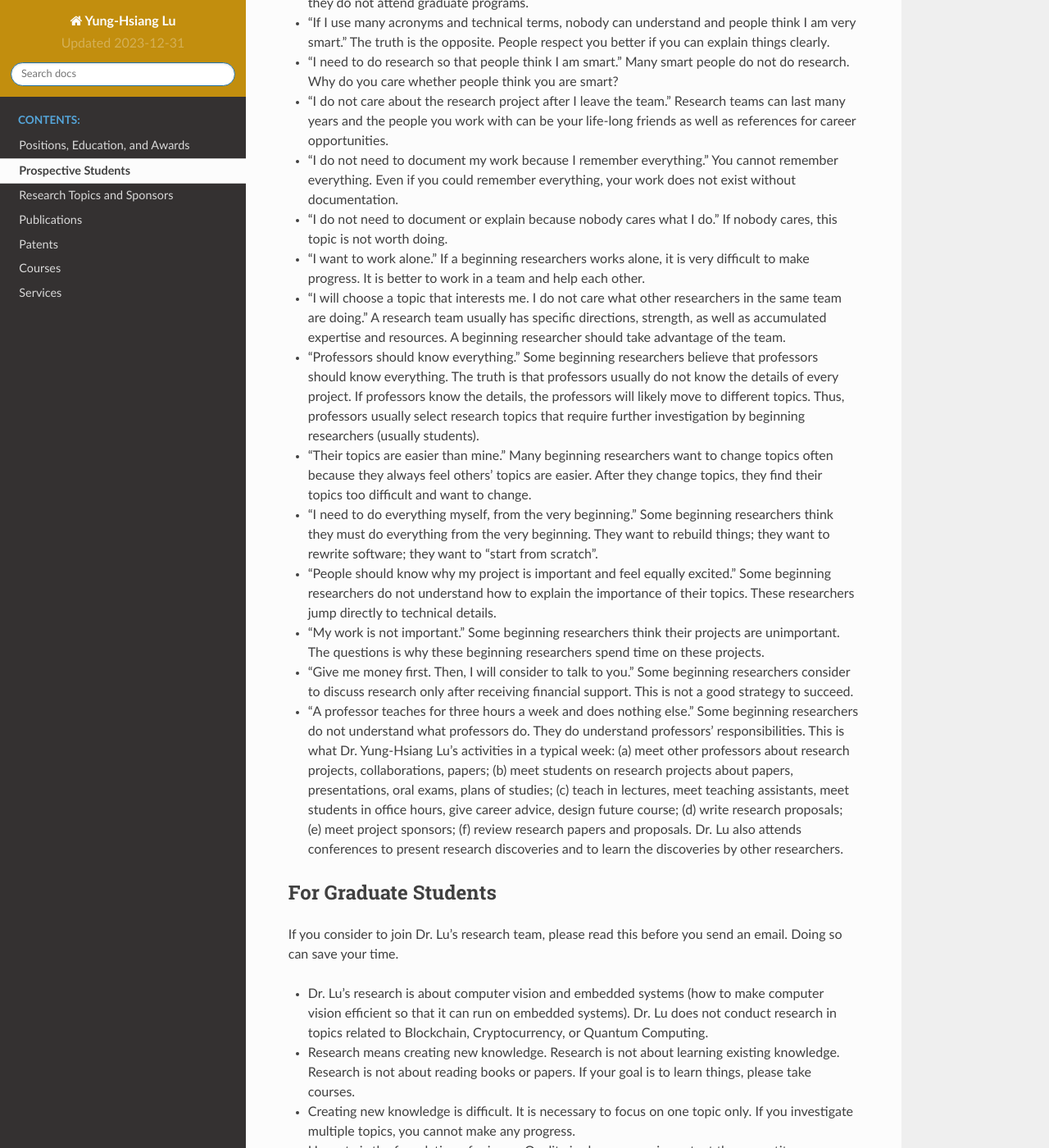
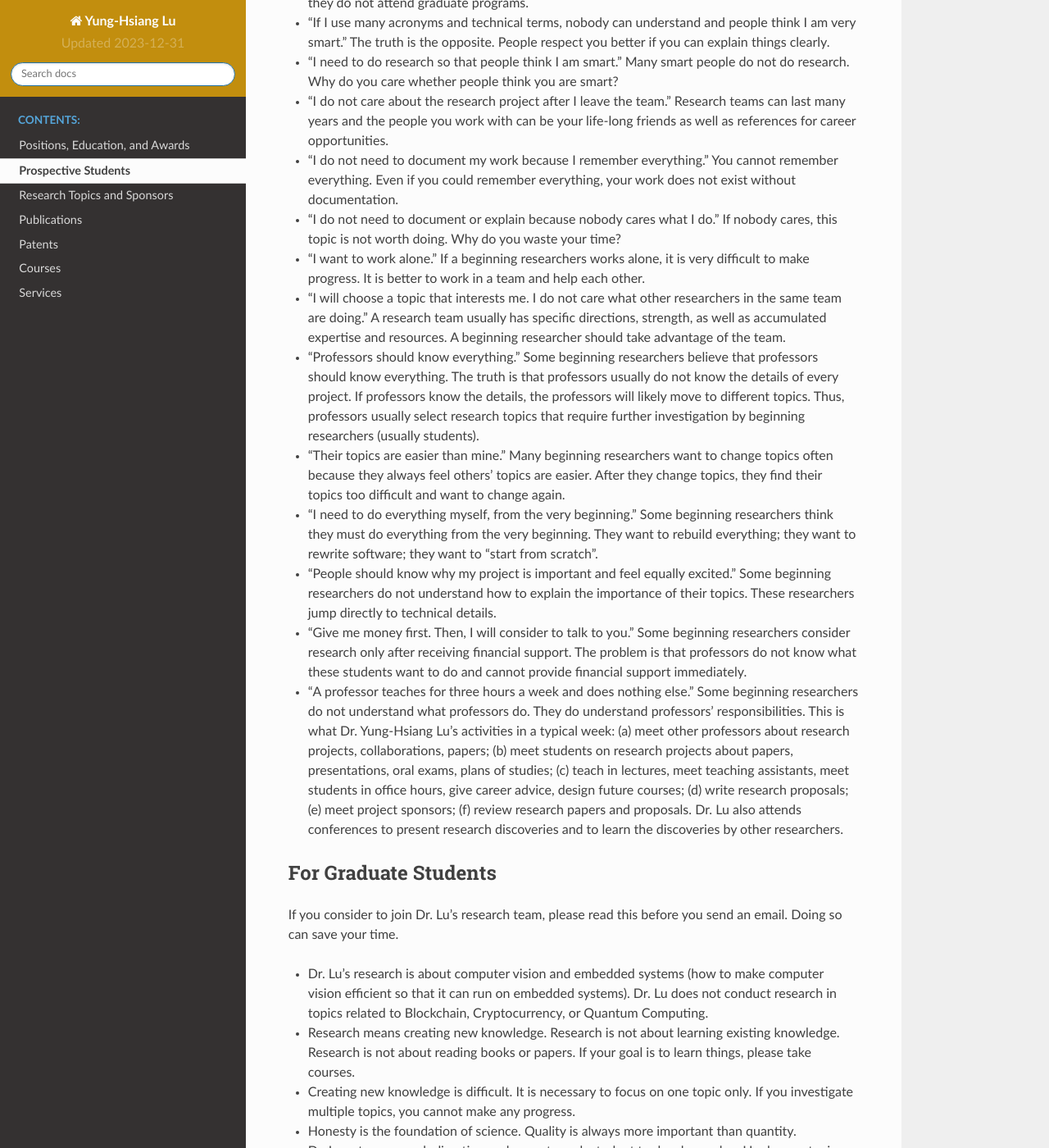
Before and after one commit to luyunghsiang/yhluweb, a Sphinx documentation site: the page built from source/prospective.rst, in a window 1280 px wide and 1400 px high, scrolled down 2045 px. Shown: the whole window at 82% size. Built offline with Sphinx 7.4.7 and the Read the Docs theme 2.0.0, drawn with Linux system fonts in a browser that asks for light colours.

Commit message:
add 2024 paper

```diff
--- a/source/index.rst
+++ b/source/index.rst
@@ -44,7 +44,7 @@ companies and raised more than $1.5M.
 Books
 -----
 
-- Yung-Hsiang Lu and George K. Thiruvathukal "`Intermediate C Programming (2nd Edition) <https://www.routledge.com/Intermediate-C-Programming/Lu-Thiruvathukal/p/book/9781032189819>`_", CRC Press, ISBN 9781032189819, 480 Pages 14 Color & 40 B/W Illustrations, To be published February 8, 2024
+- Yung-Hsiang Lu and George K. Thiruvathukal "`Intermediate C Programming (2nd Edition) <https://www.routledge.com/Intermediate-C-Programming/Lu-Thiruvathukal/p/book/9781032189819>`_", CRC Press, ISBN 978-1-0321-8981-9, 480 Pages 14 Color & 40 B/W Illustrations, To be published February 8, 2024.
 
 - (Editors) George K. Thiruvathukal, Yung-Hsiang Lu, Jaeyoun Kim, Yiran Chen, Bo Chen, "`Low-Power Computer Vision Improve the  Efficiency of Artificial Intelligence   <https://www.routledge.com/Low-Power-Computer-Vision-Improve-the-Efficiency-of-Artificial-Intelligence/Thiruvathukal-Lu-Kim-Chen-Chen/p/book/9780367744700>`_",  Chapman and Hall/CRC, ISBN 978-0-3677-4470-0, 438 Pages 62 Color and  39 B/W Illustrations, Published February 23, 2022.
 
--- a/source/prospective.rst
+++ b/source/prospective.rst
@@ -139,7 +139,8 @@ some common mistakes:
   everything, your work does not exist without documentation.
 
 - "I do not need to document or explain because nobody cares what I
-  do." If nobody cares, this topic is not worth doing.
+  do." If nobody cares, this topic is not worth doing. Why do you
+  waste your time?
 
 - "I want to work alone."  If a beginning researchers works alone, it
   is very difficult to make progress. It is better to work in a team
@@ -162,11 +163,11 @@ some common mistakes:
 - "Their topics are easier than mine." Many beginning researchers want
   to change topics often because they always feel others' topics are
   easier. After they change topics, they find their topics too
-  difficult and want to change.
+  difficult and want to change again.
 
 - "I need to do everything myself, from the very beginning."  Some
   beginning researchers think they must do everything from the very
-  beginning. They want to rebuild things; they want to rewrite
+  beginning. They want to rebuild everything; they want to rewrite
   software; they want to "start from scratch".
 
 - "People should know why my project is important and feel equally
@@ -174,14 +175,11 @@ some common mistakes:
   explain the importance of their topics.  These researchers jump
   directly to technical details.
 
-- "My work is not important." Some beginning researchers think their
-  projects are unimportant. The questions is why these beginning
-  researchers spend time on these projects.
-
 - "Give me money first. Then, I will consider to talk to you." Some
-  beginning researchers consider to discuss research only after
-  receiving financial support.  This is not a good strategy to
-  succeed.
+  beginning researchers consider research only after receiving
+  financial support. The problem is that professors do not know what
+  these students want to do and cannot provide financial support
+  immediately.
 
 - "A professor teaches for three hours a week and does nothing else."
   Some beginning researchers do not understand what professors
@@ -191,10 +189,10 @@ some common mistakes:
   students on research projects about papers, presentations, oral
   exams, plans of studies; (c) teach in lectures, meet teaching
   assistants, meet students in office hours, give career advice,
-  design future course; (d) write research proposals; (e) meet project
-  sponsors; (f) review research papers and proposals.  Dr. Lu also
-  attends conferences to present research discoveries and to learn the
-  discoveries by other researchers.
+  design future courses; (d) write research proposals; (e) meet
+  project sponsors; (f) review research papers and proposals.  Dr. Lu
+  also attends conferences to present research discoveries and to
+  learn the discoveries by other researchers.
 
 For Graduate Students
 ^^^^^^^^^^^^^^^^^^^^^
```
Also changed, not shown: source/publications.rst (+10 -0 lines).
